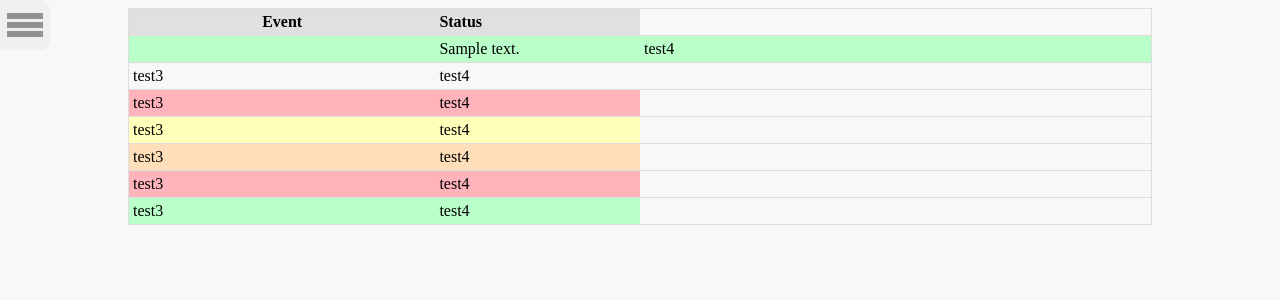
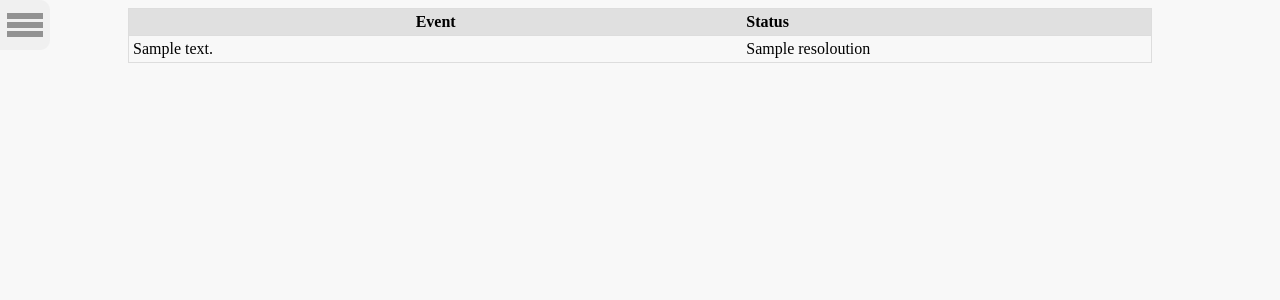
Before and after one commit to MichaelRLee/DofascoNotification, a Django app: template mysite/main/templates/main/home.html in a window 1280 px wide. Shown: the top 300 px of the page. Run offline with Django 3.2, Linux system fonts and the light colour scheme; the template is opened without the code that fills it: most values are stand-ins (such as "Sample title", 1, 10 or a date in 2020).

Commit message:
Fixed Django

```diff
--- a/mysite/main/templates/main/home.html
+++ b/mysite/main/templates/main/home.html
@@ -1,6 +1,13 @@
 {% extends "main/index.html" %}
 {% block content %}
-	{% for c in content%}
-	   <td>{{c}}</td>
+	{% for i in description %}
+		{% for j in resoloution %}
+		{% if forloop.counter == forloop.parentloop.counter %}
+	   <tr>
+	   		<td>{{i}}</td>
+	   		<td>{{j}}</td>
+	   </tr>
+	   {% endif %}
+	   {% endfor %}
 	{% endfor %}
 {% endblock %}
--- a/mysite/main/templates/main/index.html
+++ b/mysite/main/templates/main/index.html
@@ -43,35 +43,8 @@
 				<th class="event"> Event </th>
 				<th class="status">Status</th>
 			</tr>
-			<tr class="green">
-				<td> {% block content %}
-			   {% endblock %} </td>
-				<td>test4</td>
-			</tr>
-			<tr>
-				<td> test3 </td>
-				<td>test4</td>
-			</tr>
-			<tr class="red">
-				<td> test3 </td>
-				<td>test4</td>
-			</tr>
-			<tr class="yellow">
-				<td> test3 </td>
-				<td>test4</td>
-			</tr>
-			<tr class="orange">
-				<td> test3 </td>
-				<td>test4</td>
-			</tr>
-			<tr class="red">
-				<td> test3 </td>
-				<td>test4</td>
-			</tr>
-			<tr class="green">
-				<td> test3 </td>
-				<td>test4</td>
-			</tr>
+			{% block content %}
+			{% endblock %}
 		</table>
 	</body>
 </html>
```
Also changed, not shown: mysite/main/views.py (+13 -5 lines).
